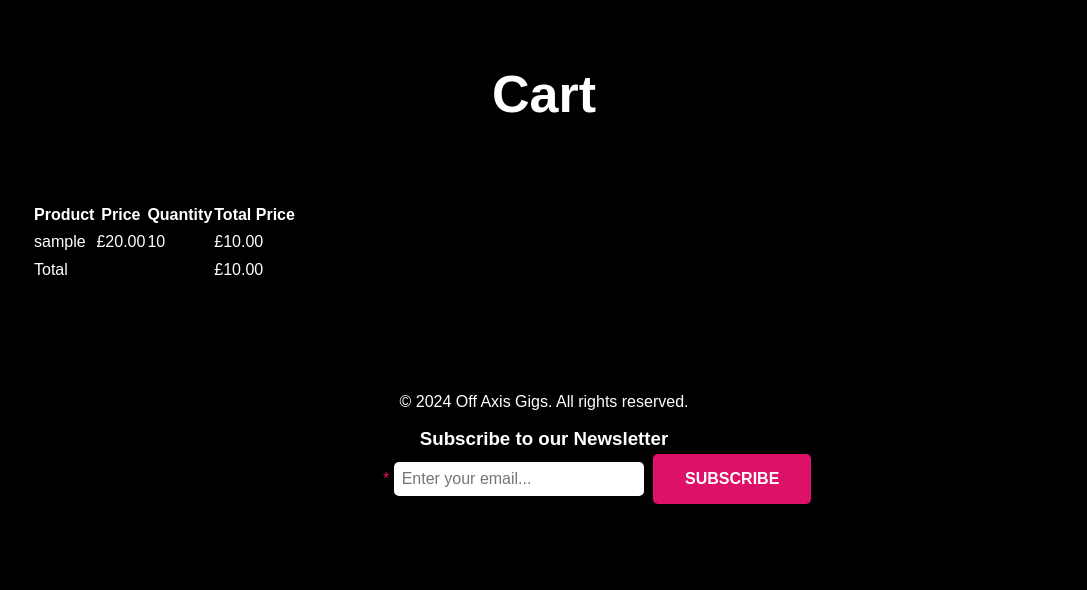
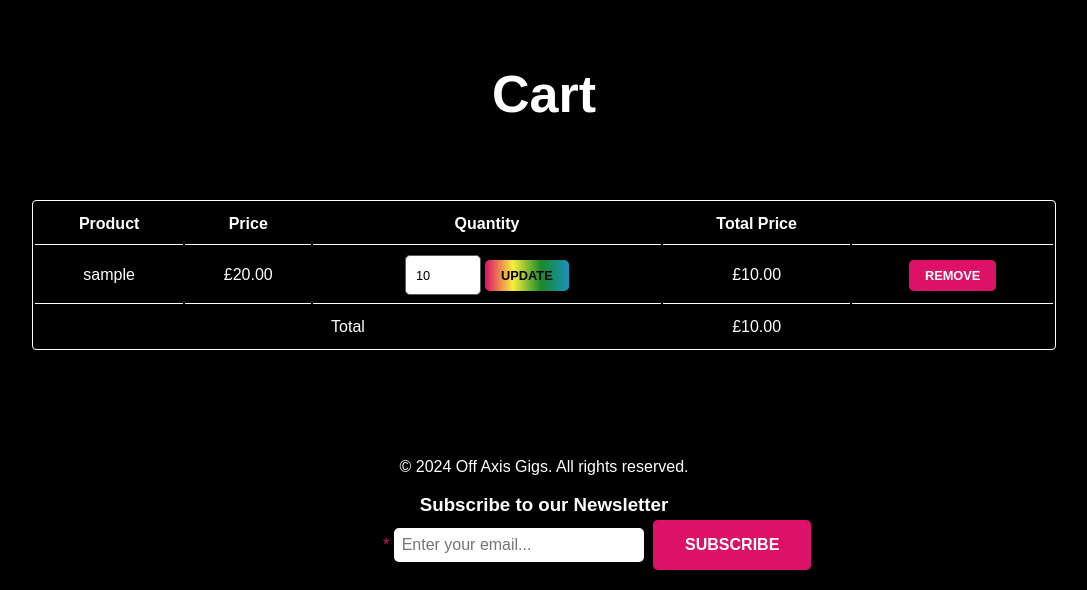
Before and after one commit to sh20-2025/offaxis, a Django app: page /cart/ in a window 1280 px wide. Shown: the part 140-730 px from the top of the page, without its empty margins (96-1183 px from the left). Run offline with Django 5.2, Linux system fonts and the light colour scheme; a user stored in the database is signed in; tables that the repository leaves empty hold one stand-in row (values such as "Sample post").

Commit message:
feat: some cart styling and update/remove items

```diff
--- a/Off_Axis_App/templates/Off_Axis/cart.html
+++ b/Off_Axis_App/templates/Off_Axis/cart.html
@@ -10,13 +10,14 @@
     <section class="cart">
         <h1 class="cart__title">Cart</h1>
         {% if error != "" %}<p class="cart__error">{{ error }}</p>{% endif %}
-        <table>
+        <table class="cart__table">
             <thead>
                 <tr>
                     <th>Product</th>
                     <th>Price</th>
                     <th>Quantity</th>
                     <th>Total Price</th>
+                    <th></th>
                 </tr>
             </thead>
             <tbody>
@@ -24,8 +25,24 @@
                     <tr>
                         <td>{{ item.gig.artist.user.username }}</td>
                         <td>£{{ item.gig.full_price }}</td>
-                        <td>{{ item.quantity }}</td>
+                        <td>
+                            <form action="/cart/" method="post">
+                                {% include "components/input.html" with id="quantityInput" name="quantity" type="number" variant="light" placeholder="1" size="sm" min="1" max="100" value=item.quantity %}
+                                {% include "components/button.html" with id="updateButton" type="submit" variant="rainbow" text="Update" size="sm" %}
+                                <input type="hidden" name="gig_id" value="{{ item.gig.id }}">
+                                <input type="hidden" name="action" value="update">
+                                {% csrf_token %}
+                            </form>
+                        </td>
                         <td>£{{ item.total_price }}</td>
+                        <td>
+                            <form action="/cart/" method="post">
+                                {% include "components/button.html" with id="removeButton" type="submit" variant="primary" text="Remove" size="sm" %}
+                                <input type="hidden" name="gig_id" value="{{ item.gig.id }}">
+                                <input type="hidden" name="action" value="remove">
+                                {% csrf_token %}
+                            </form>
+                        </td>
                     </tr>
                 {% endfor %}
             </tbody>
@@ -33,6 +50,7 @@
                 <tr>
                     <td colspan="3">Total</td>
                     <td>£{{ cart_total_price }}</td>
+                    <td></td>
                 </tr>
             </tfoot>
         </table>
--- a/Off_Axis_App/templates/components/input.html
+++ b/Off_Axis_App/templates/components/input.html
@@ -16,6 +16,7 @@ props:
     htmlsize?: The size of the input
     required?: Whether the input is required (true, false)
     options?: The options for the select input (for select inputs, list of { label: string, value: string } objects)
+    value?: The initial value of the input
 {% endcomment %}
 {% if type == 'password' %}
     <div class="input-password-container">
@@ -29,7 +30,8 @@ props:
                max="{{ max|default:"" }}"
                minlength="{{ minlength|default:"" }}"
                maxlength="{{ maxlength|default:"" }}"
-               required="{{ required|default:"false" }}">
+               required="{{ required|default:"false" }}"
+               value="{{ value|default:"" }}">
         <button class="input-password-toggle input-password-toggle-{{ size|default:"md" }} input-password-toggle-{{ variant|default:"light" }} input-password-toggle-off"
                 type="button"></button>
         <script>
@@ -55,7 +57,8 @@ props:
             id="{{ id|default:"" }}"
             name="{{ name|default:"" }}"
             size="{{ htmlsize|default:"" }}"
-            required="{{ required|default:"false" }}">
+            required="{{ required|default:"false" }}"
+            value="{{ value|default:"" }}">
         {% for option in options %}<option value="{{ option.value }}">{{ option.label }}</option>{% endfor %}
     </select>
 {% else %}
@@ -69,5 +72,6 @@ props:
            max="{{ max|default:"" }}"
            minlength="{{ minlength|default:"" }}"
            maxlength="{{ maxlength|default:"" }}"
-           required="{{ required|default:"false" }}">
+           required="{{ required|default:"false" }}"
+           value="{{ value|default:"" }}">
 {% endif %}
--- a/Off_Axis_App/views.py
+++ b/Off_Axis_App/views.py
@@ -104,7 +104,7 @@ def cart(request):
     The request body should be:
     {
         "gig_id": <string> (required),
-        "quantity": <int> (required, >= 0)
+        "quantity": <int> (required, >= 0) (optional if action is "remove"),
         "action": "add" | "update" | "remove" (required)
     }
     """
@@ -123,28 +123,6 @@ def cart(request):
         request.user if request.user.is_authenticated else None,
         request.COOKIES.get("cart_id"),
     )
-
-    # if request.user.is_authenticated:
-    #     u = request.user
-    #     if hasattr(request.user, "artist"):
-    #         u = request.user.artist
-    #     elif hasattr(request.user, "client"):
-    #         u = request.user.client
-
-    #     if u.cart is not None:
-    #         cart = u.cart
-    #     else:
-    #         cart = Cart.objects.create()
-    #         u.cart = cart
-    #         u.save()
-
-    # else:
-    #     cart_id = request.COOKIES.get("cart_id")
-    #     if Cart.objects.filter(id=cart_id).exists():
-    #         cart = Cart.objects.get(id=cart_id)
-    #     else:
-    #         cart = Cart.objects.create()
-
     cart_items = CartItem.objects.filter(cart=cart)
 
     context = {
@@ -166,8 +144,14 @@ def cart(request):
 
         gig = Gig.objects.get(id=gig_id)
 
+        action = query_dict.get("action")
+
         # get quantity
-        quantity = int(query_dict.get("quantity"))
+        if query_dict.get("quantity") is None and action != "remove":
+            context["error"] = "Quantity required"
+            return response()
+
+        quantity = int(query_dict.get("quantity") or 0)
         if quantity < 0 or quantity > gig.tickets_available():
             context["error"] = (
                 f"Only {gig.tickets_available()} tickets available for '{gig.artist.name.upper()}'"
@@ -175,7 +159,6 @@ def cart(request):
             return response()
 
         # get action
-        action = query_dict.get("action")
         if action not in ["add", "update", "remove"]:
             context["error"] = "Invalid action"
             return response()
@@ -203,6 +186,7 @@ def cart(request):
                 )
         elif action == "remove" or (action == "update" and quantity == 0):
             existing_cart_item.delete()
+            existing_cart_item = None
         elif action == "update":
             existing_cart_item.quantity = quantity
 
--- a/static/styles/cart.css
+++ b/static/styles/cart.css
@@ -7,3 +7,23 @@
   text-align: center;
   margin-bottom: 4rem;
 }
+
+.cart__table {
+  border-collapse: separate;
+  width: 100%;
+  border: 1px solid var(--oa-text-light);
+  border-radius: 0.25rem;
+}
+
+.cart__table td,
+.cart__table th {
+  border: 0 solid var(--oa-text-light);
+  border-bottom-width: 1px;
+  padding: 0.5rem;
+  font-size: 1rem;
+  text-align: center;
+}
+
+.cart__table tfoot td {
+  border-bottom-width: 0;
+}
```
